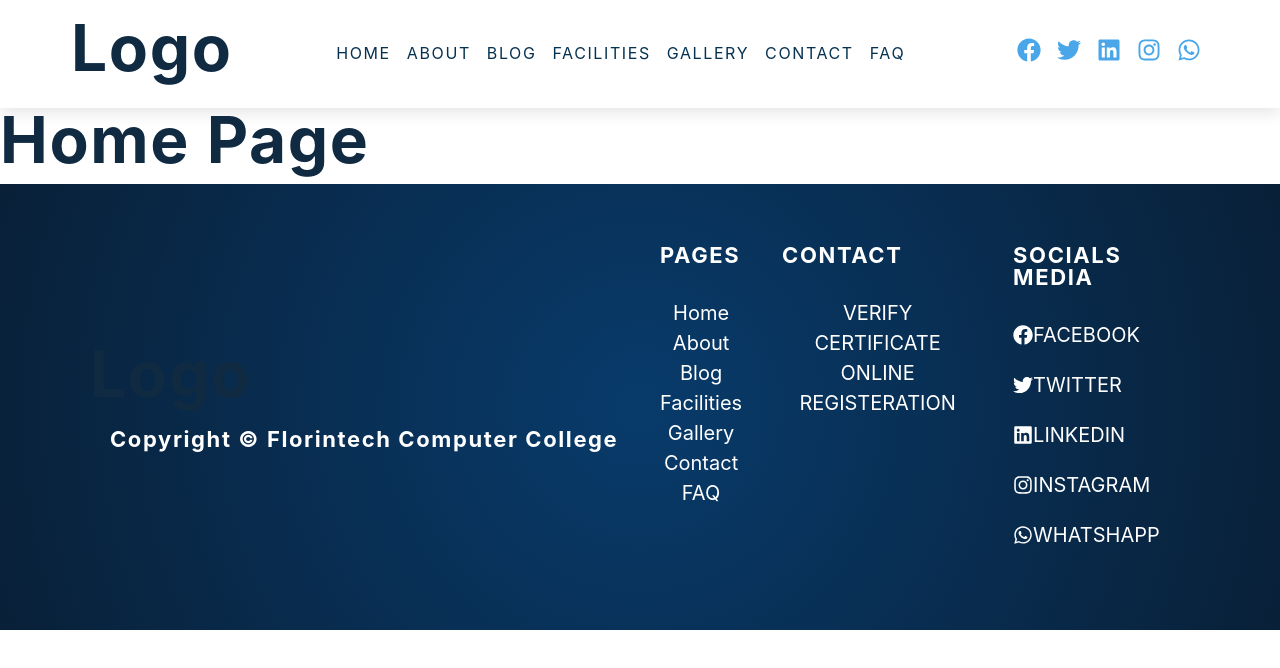
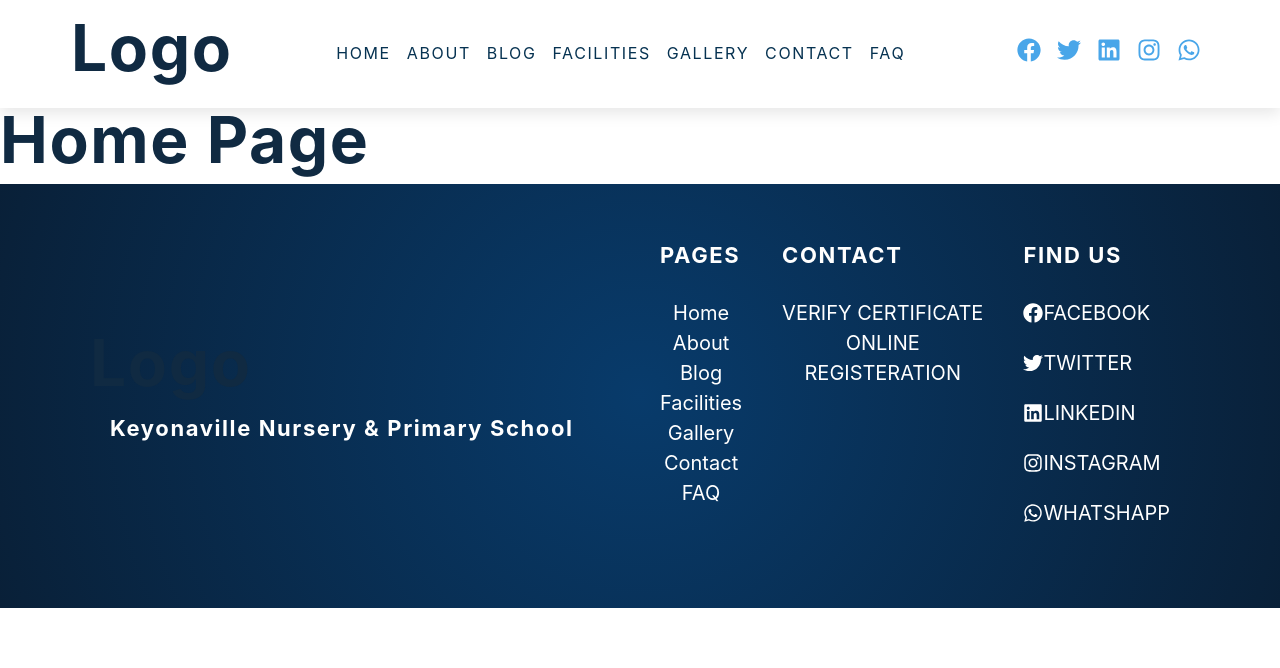
Before and after one commit to domchu/keyonaville, a Next.js app: page / in a window 1280 px wide. Shown: the top 668 px of the page. Built offline with nearby package versions, Linux system fonts and the light colour scheme.

Commit message:
chore:change text

```diff
--- a/Components/Footer/Footer.js
+++ b/Components/Footer/Footer.js
@@ -24,7 +24,8 @@ function Footer() {
         >
           {/* <Brand /> */}
           <h1>Logo</h1>
-          <h2>Copyright © Florintech Computer College </h2>
+          {/* <h2>Copyright © Florintech Computer College </h2> */}
+          <h2>Keyonaville Nursery & Primary School </h2>
         </Flex>
         <Flex
           className="footer-links"
@@ -89,7 +90,7 @@ function Footer() {
           </Box>
 
           <Box>
-            <h2>SOCIALS MEDIA</h2>
+            <h2>FIND US</h2>
             <Box className="footer-socials">
               <ul>
                 {social.map((socialIcon) => {
```
